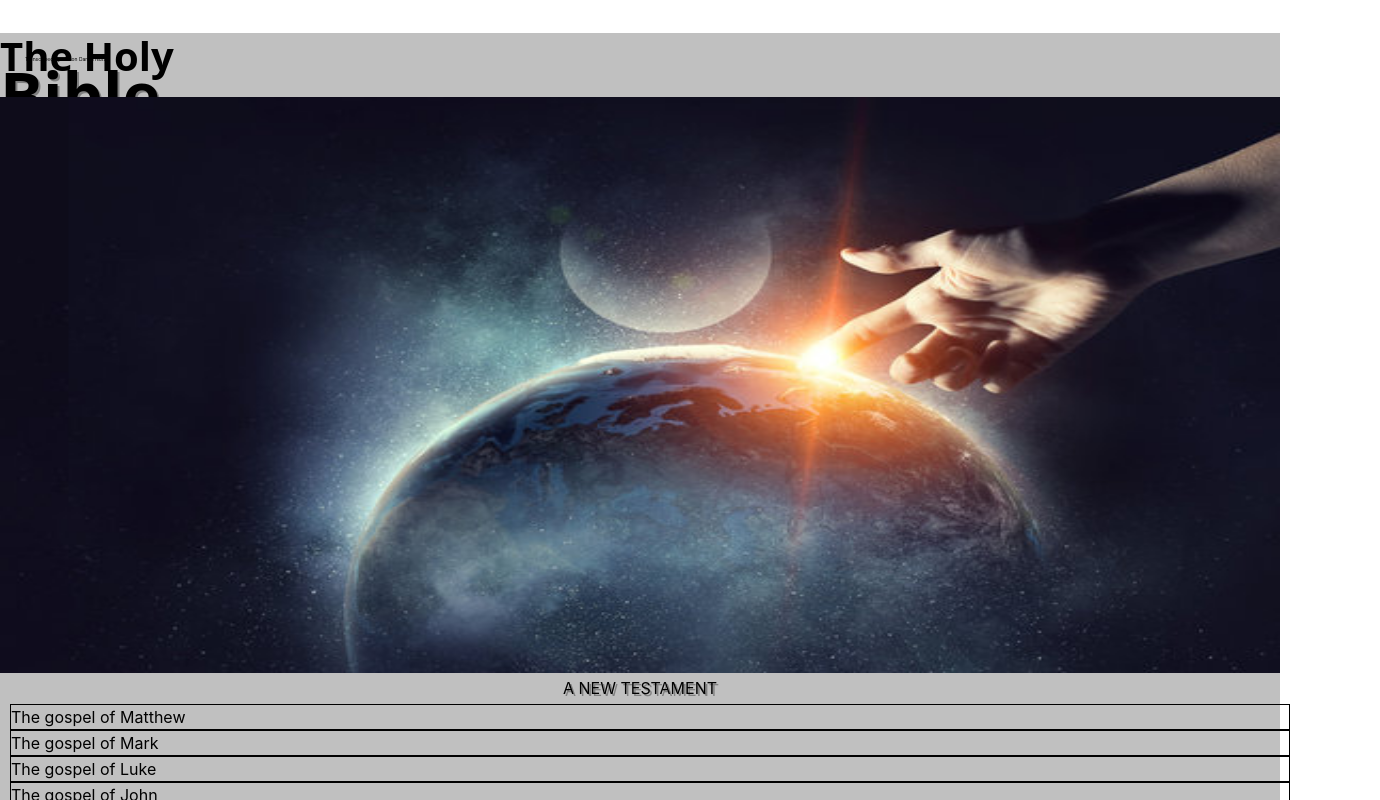
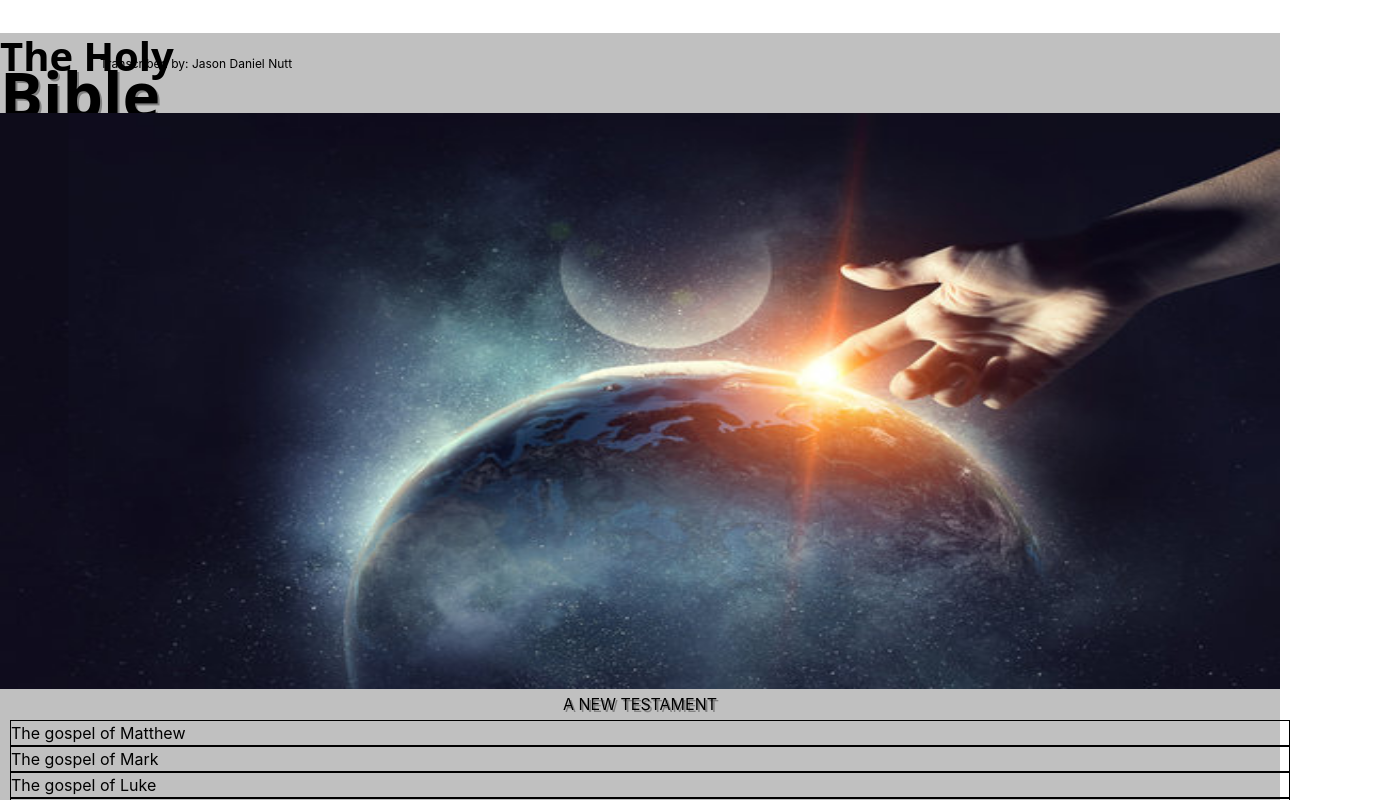
Before and after one commit to jnutt367/the-holy-bible, a Next.js app: page / in a window 1280 px wide. Shown: the top 800 px of the page, 1380 px wide, since content can reach past the window. Built offline with nearby package versions, Linux system fonts and the light colour scheme.

Commit message:
Update Home.module.css

```diff
--- a/styles/Home.module.css
+++ b/styles/Home.module.css
@@ -26,8 +26,8 @@
 .transcribed {
    position: relative;
    top: -200px;
-   font-size:5px;
-   left: 25px;
+   font-size: 12px;
+   left: 100px;
 }
 .new {
   position: relative;
```
